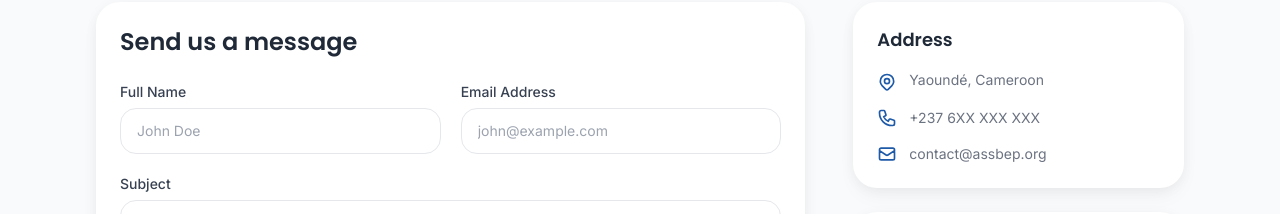
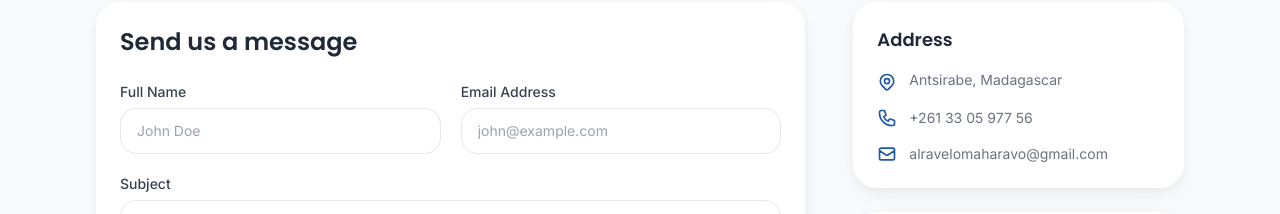
Before and after one commit to KelySaina/assbep-health-platform, a Vue app in the folder public-website/: page /contact in a window 1280 px wide. Shown: the part 426-640 px from the top of the page. Built offline with nearby package versions, Linux system fonts and the light colour scheme; no server answers.

Commit message:
contact info

```diff
--- a/public-website/src/pages/Contact.vue
+++ b/public-website/src/pages/Contact.vue
@@ -145,9 +145,9 @@ const isSubmitting = ref(false)
 const submitStatus = ref<'idle' | 'success' | 'error'>('idle')
 
 const contactInfo = ref({
-  address: 'Yaoundé, Cameroon',
-  phone: '+237 6XX XXX XXX',
-  email: 'contact@assbep.org',
+  address: 'Antsirabe, Madagascar',
+  phone: '+261 33 05 977 56',
+  email: 'alravelomaharavo@gmail.com',
   officeHours: 'Mon-Fri 8:00 AM - 5:00 PM',
   mapUrl: ''
 })
```
